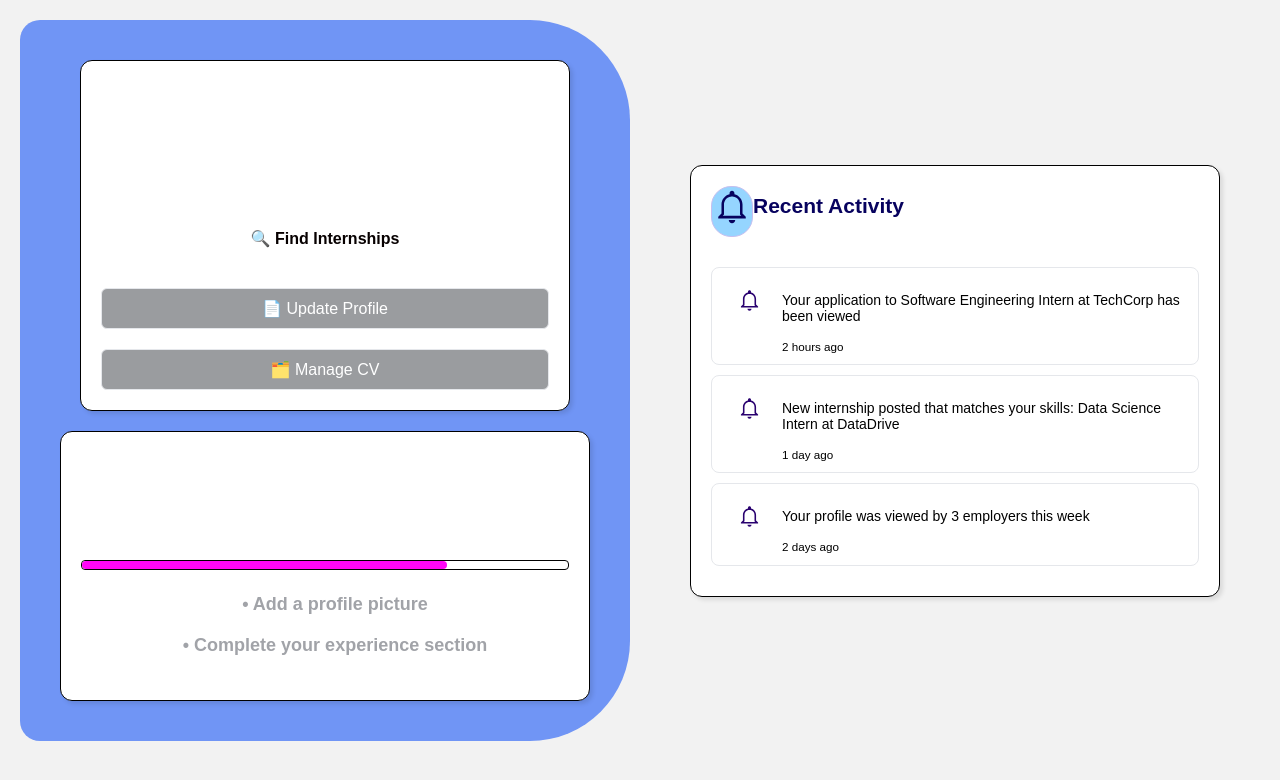
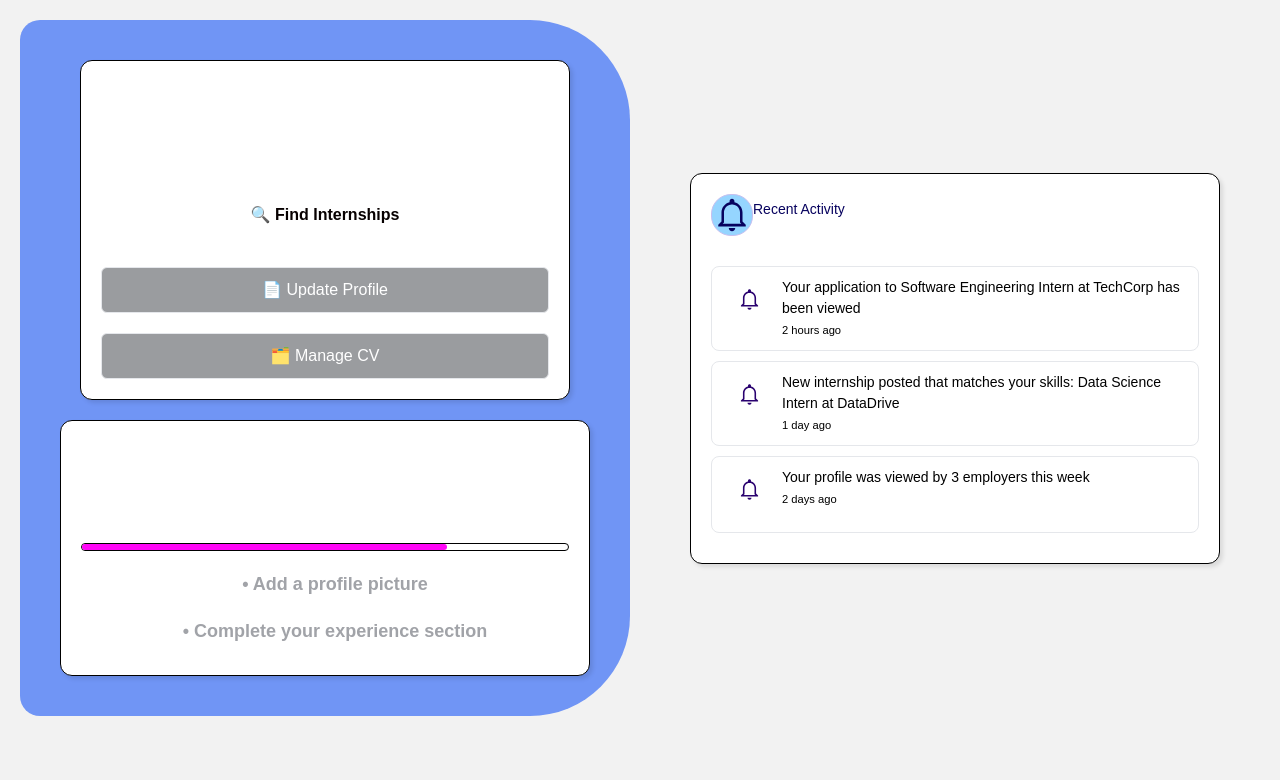
Before and after one commit to kaveenskn/InternQuest-web-Group2, a React (Vite) app: page / in a window 1280 px wide. Shown: the top 780 px of the page. Built offline with nearby package versions, Linux system fonts and the light colour scheme.

Commit message:
create about page

```diff
--- a/package.json
+++ b/package.json
@@ -10,6 +10,7 @@
     "preview": "vite preview"
   },
   "dependencies": {
+    "@tailwindcss/vite": "^4.1.7",
     "cors": "^2.8.5",
     "dotenv": "^16.5.0",
     "express": "^5.1.0",
@@ -20,7 +21,8 @@
     "react-dom": "^19.0.0",
     "react-icons": "^5.5.0",
     "react-router-dom": "^7.6.0",
-    "swiper": "^11.2.8"
+    "swiper": "^11.2.8",
+    "tailwindcss": "^4.1.7"
   },
   "devDependencies": {
     "@eslint/js": "^9.21.0",
--- a/src/index.css
+++ b/src/index.css
@@ -66,3 +66,6 @@ button:focus-visible {
     background-color: #f9f9f9;
   }
 } */
+
+
+@import "tailwindcss";
--- a/vite.config.js
+++ b/vite.config.js
@@ -1,9 +1,10 @@
 import { defineConfig } from "vite";
 import react from "@vitejs/plugin-react";
+import tailwindcss from '@tailwindcss/vite'
 
 // https://vite.dev/config/
 export default defineConfig({
-  plugins: [react()],
+  plugins: [react(),tailwindcss()],
   server: {
     hmr: {
       overlay: false, // Disables the error overlay
```
Also changed, not shown: src/pages/aboutpage.jsx (added), 1 other file (tests, documents, lock files or other folders).
